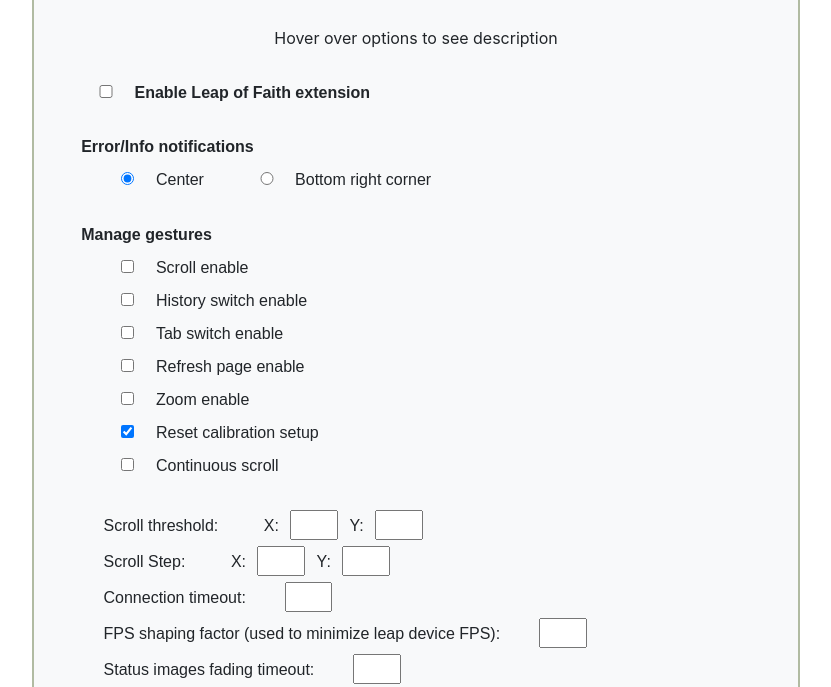
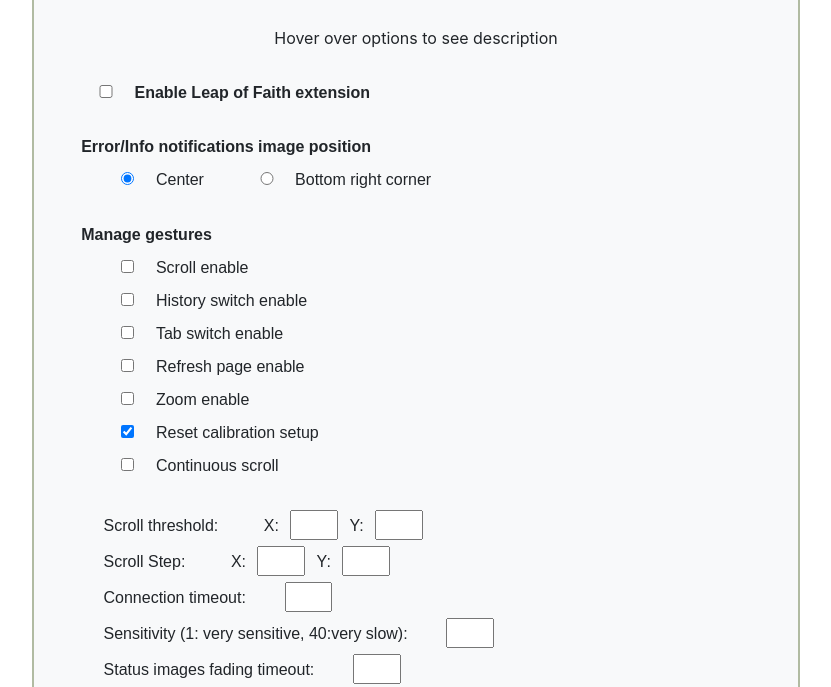
Before and after one commit to Issam-b/leap-faith, a browser extension: page options.html in a window 1280 px wide. Shown: the part 81-768 px from the top of the page, without its empty margins (224-1055 px from the left). Drawn offline with Linux system fonts and the light colour scheme.

Commit message:
reformulate words

```diff
--- a/options.html
+++ b/options.html
@@ -27,7 +27,7 @@
         </div>
 
         <div>
-            <label class="subtitle">Error/Info notifications</label><br>
+            <label class="subtitle">Error/Info notifications image position</label><br>
             <div id="NotificationOptions" class="subOption">
                 <input class="inline" type="radio" name="Notifications" id="NotificationCenter">
                 <label class="inline" for="NotificationCenter">Center</label>
@@ -90,8 +90,8 @@
                 <input type="number" min="1" max="50" id="connectionTimeOut"/><br>
             </div>
             <div class="subOption">
-                <label for="fpsScaleFactor">FPS shaping factor (used to minimize leap device FPS):</label>
-                <input type="number" min="1" max="100" id="fpsScaleFactor"/><br>
+                <label for="fpsScaleFactor">Sensitivity (1: very sensitive, 40:very slow):</label>
+                <input type="number" min="1" max="40" id="fpsScaleFactor"/><br>
             </div>
             <div class="subOption">
                 <label for="discreteActionDelay">Status images fading timeout:</label>
```
